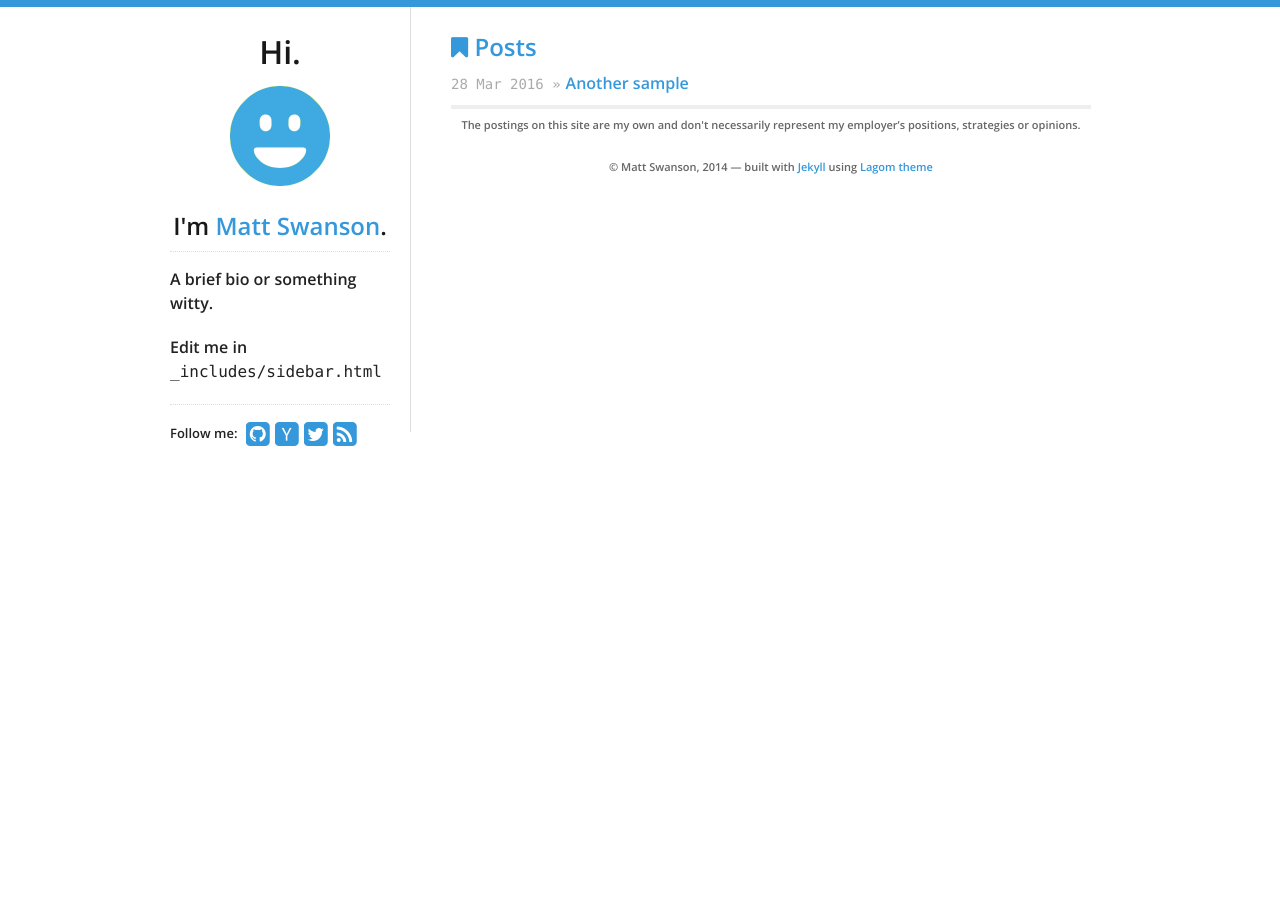
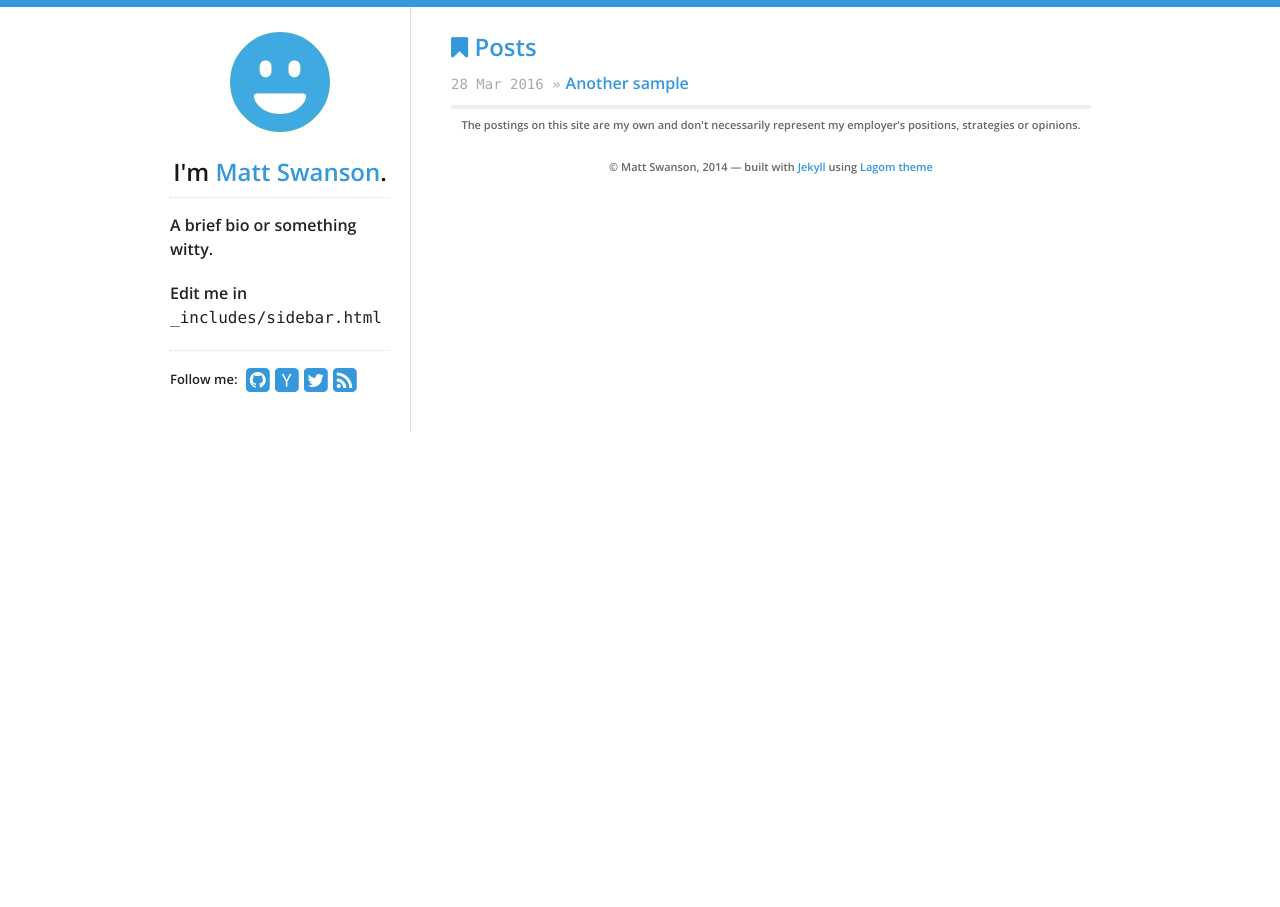
Before and after one commit to itskarthicklakshmanan/karthicklaksman.github.io, a Jekyll site: the page built from index.html, in a window 1280 px wide. Built offline with Jekyll 4.4.1, drawn with Linux system fonts in a browser that asks for light colours; nearby versions of some CDN libraries.

Commit message:
Update sidebar.html

```diff
--- a/_includes/sidebar.html
+++ b/_includes/sidebar.html
@@ -1,8 +1,8 @@
 <nav>
-  <h1>Hi.</h1>
+
   <a href="/">
     {% if site.data.theme.social.gravatar %}
-    <img src="http://www.gravatar.com/avatar/{{ site.data.theme.social.gravatar }}?s=200" id="gravatar" alt="My photo"/>
+    <img src="/camera_pathfinder.png" id="gravatar" alt="My photo"/>
     {% else %}
     <img src="/logo.png" id="logo" alt="Blog logo"/>
     {% endif %}
```
